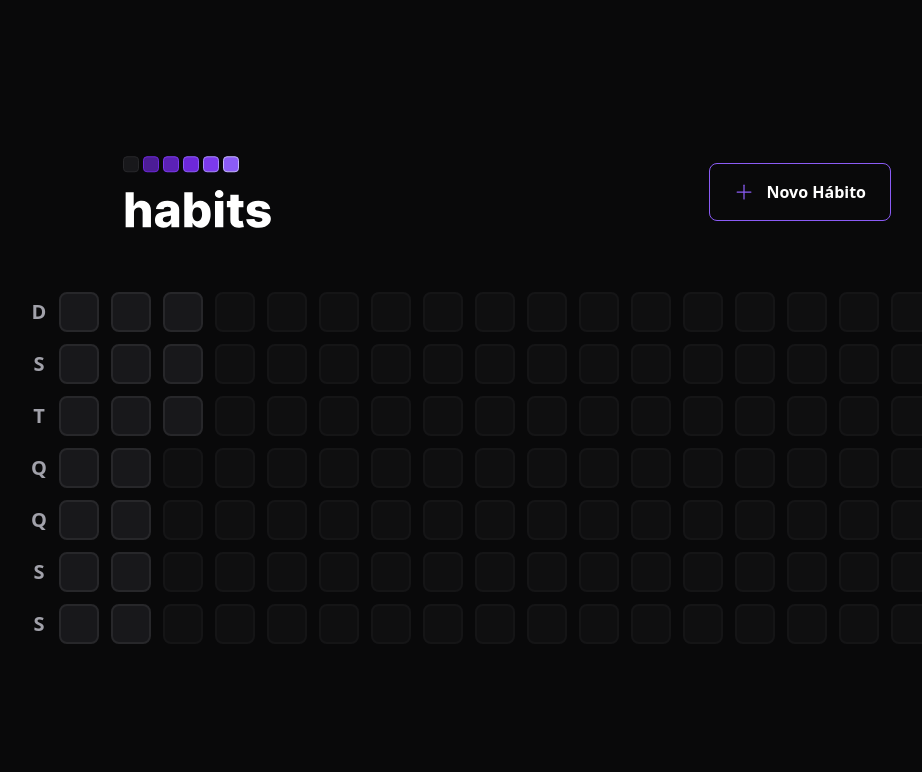
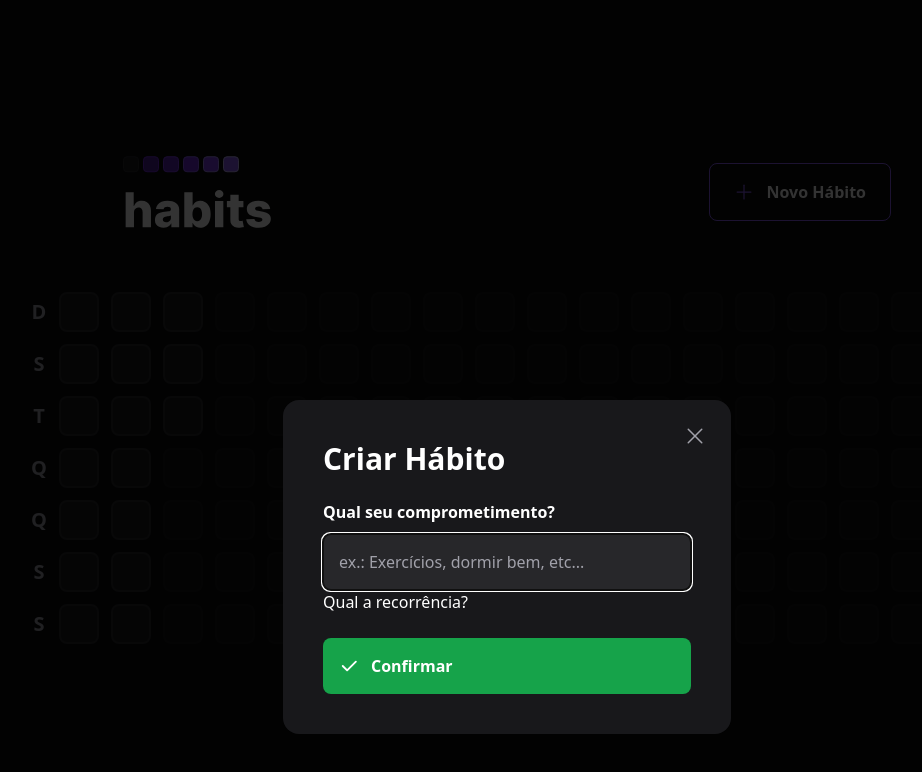
Before and after one commit to PhilipLages/habits-tracker, a React (Vite) app in the folder web/: page / in a window 1280 px wide. Both pictures are taken after a click on the button "Novo Hábito". Shown: the top 772 px of the page, without its empty margins (133-1055 px from the left). Built offline with nearby package versions, Linux system fonts and the light colour scheme.

Commit message:
feat: creates modal to new habit and popover to day progress

```diff
--- a/web/package.json
+++ b/web/package.json
@@ -9,6 +9,9 @@
     "preview": "vite preview"
   },
   "dependencies": {
+    "@radix-ui/react-dialog": "^1.0.2",
+    "@radix-ui/react-popover": "^1.0.3",
+    "clsx": "^1.2.1",
     "dayjs": "^1.11.7",
     "phosphor-react": "^1.4.1",
     "react": "^18.2.0",
--- a/web/src/components/HabitDay.tsx
+++ b/web/src/components/HabitDay.tsx
@@ -1,8 +1,25 @@
-// import HabitProps from "./interfaces/HabitProps";
+import * as Popover from '@radix-ui/react-popover';
+import HabitDayProps from './interfaces/HabitDayProps';
+import { ProgressBar } from './ProgressBar';
 
-export function HabitDay() {
+export function HabitDay({ amount, completed }: HabitDayProps) {
+  const completedPercentage = Math.round((completed / amount) * 100);
+
+
   return (
-    <div className="w-10 h-10 bg-zinc-900 border-2 border-zinc-800 rounded-lg">
-    </div>
+    <Popover.Root>
+      <Popover.Trigger className="w-10 h-10 bg-zinc-900 border-2 border-zinc-800 rounded-lg" />
+
+      <Popover.Portal>
+        <Popover.Content className='min-w-[320px] p-6 rounded-2xl bg-zinc-900 flex flex-col'>
+          <span className='font-semibold text-zinc-400' >quinta-feira</span>
+          <span className='mt-1 font-extrabold leading-tight text-3xl' >19/01</span>
+
+          <ProgressBar progress={completedPercentage}/>
+
+          <Popover.Arrow height={8} width={16} className='fill-zinc-900' />
+        </Popover.Content>
+      </Popover.Portal>
+    </Popover.Root>
   )
 };
--- a/web/src/components/Header.tsx
+++ b/web/src/components/Header.tsx
@@ -1,19 +1,48 @@
-import { Plus } from 'phosphor-react';
+import { Plus, X } from 'phosphor-react';
+import * as Dialog from '@radix-ui/react-dialog';
+import { useState } from 'react';
 
 import logoImage from '../assets/logo.svg';
+import { NewHabitForm } from './NewHabitForm';
 
 export function Header() {
   return (
     <header className='w-full max-w-3xl mx-auto flex items-center justify-between'>
       <img src={ logoImage } alt="Habits" />
 
-      <button
+      <Dialog.Root>
+        <Dialog.Trigger
           type='button'
+          // onClick={handleClick}
           className='border border-violet-500 font-semibold rounded-lg px-6 py-4 flex items-center gap-3 hover:border-violet-300'
         >
           <Plus size={20} className='text-violet-500'/>
           Novo Hábito
-      </button>
+        </Dialog.Trigger>
+
+        <Dialog.Portal>
+          <Dialog.Overlay
+            className='w-screen h-screen bg-black/80 fixed inset-0'
+          />
+          <Dialog.Content
+            className='absolute p-10 bg-zinc-900 rounded-2xl w-full max-w-md top-1/2 left-1/2 -translate-x-1/2'
+          >
+            <Dialog.Close
+              className='absolute right-6 top-6 text-zinc-400 hover:text-zinc-200'
+            >
+              <X size={24} aria-label='Fechar' />
+            </Dialog.Close>
+            <Dialog.Title
+              className='text-3xl leading-tight font-extrabold'
+            >
+              Criar Hábito
+            </Dialog.Title>
+
+            <NewHabitForm/>
+          </Dialog.Content>
+        </Dialog.Portal>
+      </Dialog.Root>
+
     </header>
   )
 }
--- /dev/null
+++ b/web/src/components/NewHabitForm.tsx
@@ -0,0 +1,32 @@
+import { Check } from 'phosphor-react'
+import React from 'react'
+
+export function NewHabitForm() {
+  return (
+    <form className='w-full flex flex-col mt-6'>
+      <label htmlFor="title" className='font-semibold leading-tight' >
+        Qual seu comprometimento?
+      </label>
+
+      <input
+        type="text"
+        id="title"
+        placeholder='ex.: Exercícios, dormir bem, etc...'
+        className='p-4 rounded-lg mt-3 bg-zinc-800 text-white placeholder:text-zinc-400'
+        autoFocus
+      />
+
+      <label htmlFor="">
+        Qual a recorrência?
+      </label>
+
+      <button
+        type='submit'
+        className='mt-6 rounded-lg p-4 flex items-center gap-3 font-semibold bg-green-600 hover:bg-green-500'
+      >
+        <Check size={20} weight='bold' />
+        Confirmar
+      </button>
+    </form>
+  )
+}
--- /dev/null
+++ b/web/src/components/ProgressBar.tsx
@@ -0,0 +1,19 @@
+import ProgressBarProps from "./interfaces/ProgressBarProps";
+
+export function ProgressBar({ progress }: ProgressBarProps) {
+  const progressStyles = {
+    width: `${ progress }%`
+  }
+
+  return (
+    <div className='h-3 rounded-xl bg-zinc-700 w-full mt-4'>
+      <div
+        role='progressbar'
+        aria-label='Progresso de hábitos completados nesse dia'
+        aria-valuenow={ progress }
+        className='h-3 rounded-xl bg-violet-600'
+        style={ progressStyles }
+      />
+  </div>
+  )
+}
--- /dev/null
+++ b/web/src/components/interfaces/HabitDayProps.ts
@@ -0,0 +1,4 @@
+export default interface HabitDayProps {
+  completed: number;
+  amount: number
+};
--- /dev/null
+++ b/web/src/components/interfaces/ProgressBarProps.ts
@@ -0,0 +1,3 @@
+export default interface ProgressBarProps {
+  progress: number
+};
```
Also changed, not shown: 1 other file (tests, documents, lock files or other folders). Lines whose indentation alone changed are shown as unchanged.
